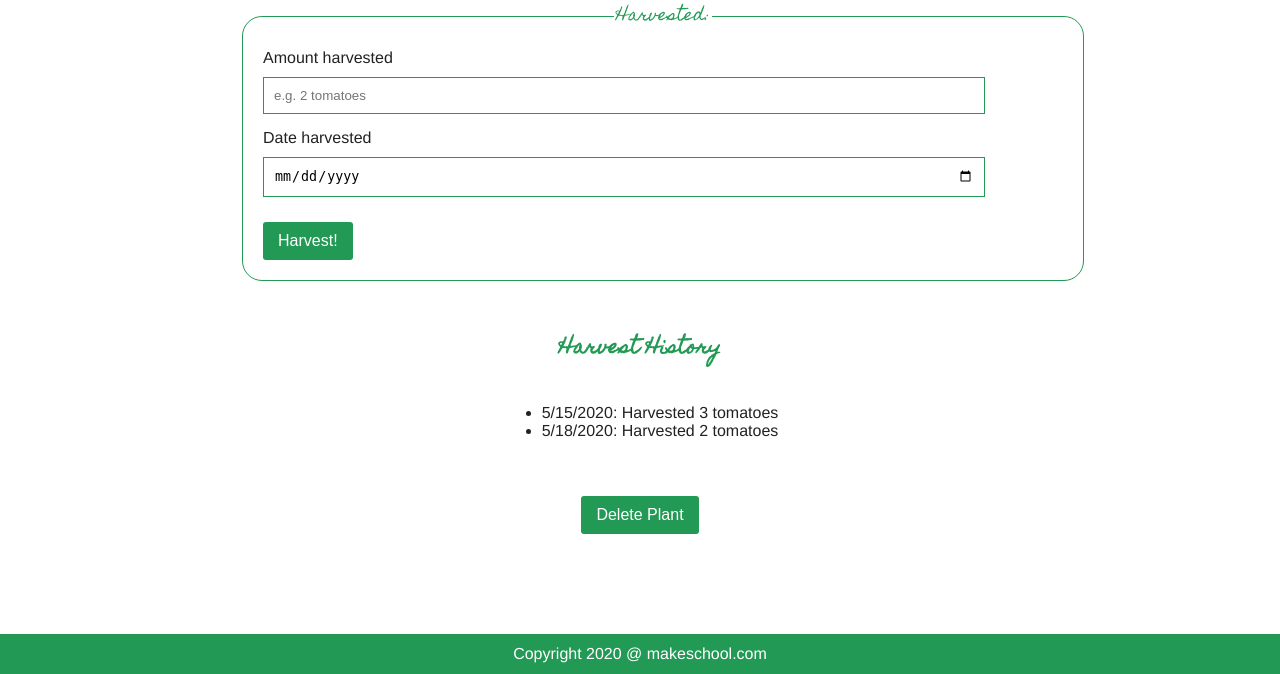
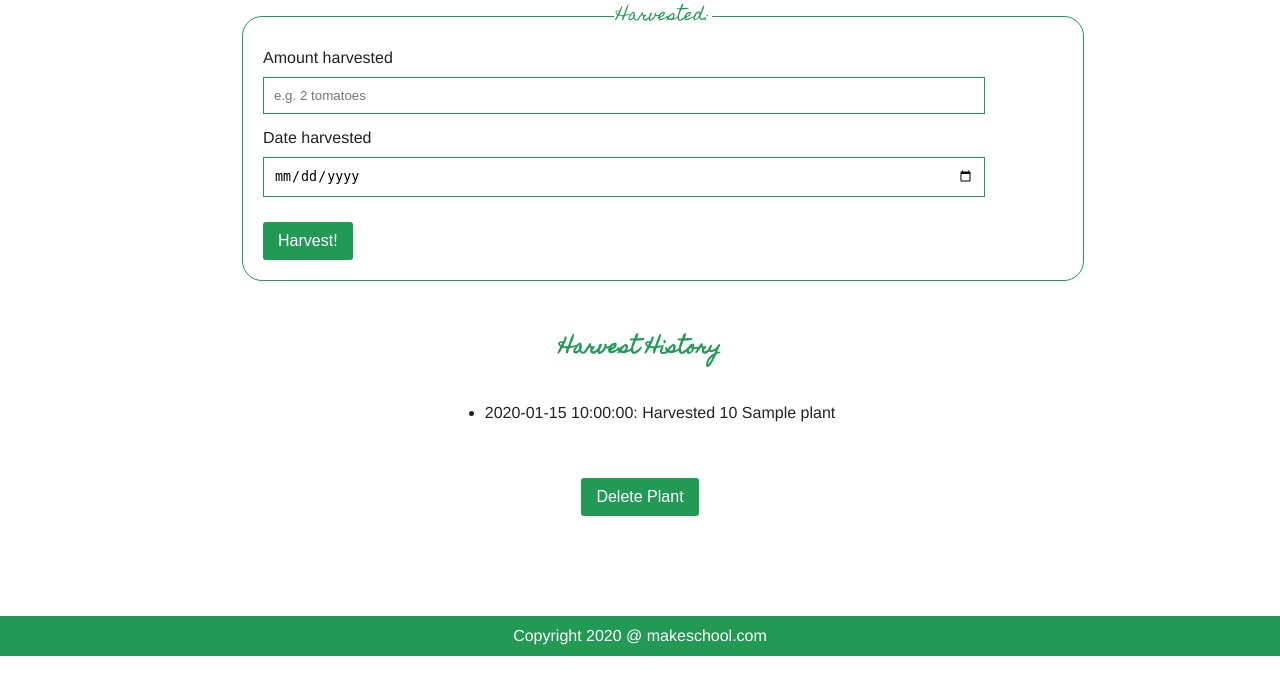
Before and after one commit to jsm-txt/Web1.1-Homework5, a Flask app: template templates/detail.html in a window 1280 px wide. Shown: the part 762-1436 px from the top of the page. Run offline with Flask 2, Linux system fonts and the light colour scheme; the template is opened without the code that fills it: most values are stand-ins (such as "Sample title", 1, 10 or a date in 2020); some libraries are stand-ins or nearby versions.

Commit message:
completed harvest
completed harvest route

```diff
--- a/app.py
+++ b/app.py
@@ -64,16 +64,16 @@ def detail(plant_id):
 
     # TODO: Replace the following line with a database call to retrieve *one*
     # plant from the database, whose id matches the id passed in via the URL.
-    print(plant_id)
+
     plant_to_show = mongo.db.plants.find_one({'_id': ObjectId(plant_id)})
-    print(plant_to_show)
 
 
     # TODO: Use the `find` database operation to find all harvests for the
     # plant's id.
     # HINT: This query should be on the `harvests` collection, not the `plants`
     # collection.
-    harvests = mongo.db.harvest.find()
+    harvests = mongo.db.harvests.find({})
+
 
     context = {
         'plant' : plant_to_show,
@@ -90,14 +90,19 @@ def harvest(plant_id):
     # TODO: Create a new harvest object by passing in the form data from the
     # detail page form.
     new_harvest = {
-        'quantity': '', # e.g. '3 tomatoes'
-        'date': '',
+        'quantity': request.form.get('harvested_amount'),
+        'date': request.form.get('date_planted'),
         'plant_id': plant_id
     }
 
     # TODO: Make an `insert_one` database call to insert the object into the
     # `harvests` collection of the database.
+    mongo.db.harvests.insert_one(new_harvest)
 
+    # harvests = mongo.db.plant.harvests.find({'_id': ObjectId(plant_id)})
+    # print(harvests)
+    # for item in harvests:
+    #     print(item)
     return redirect(url_for('detail', plant_id=plant_id))
 
 @app.route('/edit/<plant_id>', methods=['GET', 'POST'])
--- a/templates/detail.html
+++ b/templates/detail.html
@@ -29,10 +29,10 @@
             {{plant.variety}}
             <br><br>
 
-            <a class="nav" href="/edit/123456">Edit Plant</a><br><br>
+            <a class="nav" href="/edit/{{plant._id}}">Edit Plant</a><br><br>
         </section>
 
-        <form action="/harvest/123456" method="POST">
+        <form action="/harvest/{{plant._id}}" method="POST">
             <fieldset>
                 <legend>Harvested:</legend>
 
@@ -58,12 +58,13 @@
             <h3>Harvest History</h3>
 
             <ul>
-                <li>5/15/2020: Harvested 3 tomatoes</li>
-                <li>5/18/2020: Harvested 2 tomatoes</li>
+                {% for item in harvests %}
+                <li>{{item.date}}: Harvested {{item.quantity}} {{plant.name}}</li>
+                {% endfor %}
             </ul>
         </section>
 
-        <form action="/delete/123456" method='POST' id="delete-form" onsubmit="return confirm_delete()">
+        <form action="/delete/{{plant._id}}" method='POST' id="delete-form" onsubmit="return confirm_delete()">
             <input type="submit" class="nav" onclick="delete_modal()" value="Delete Plant">
         </form>
 </main>
```
